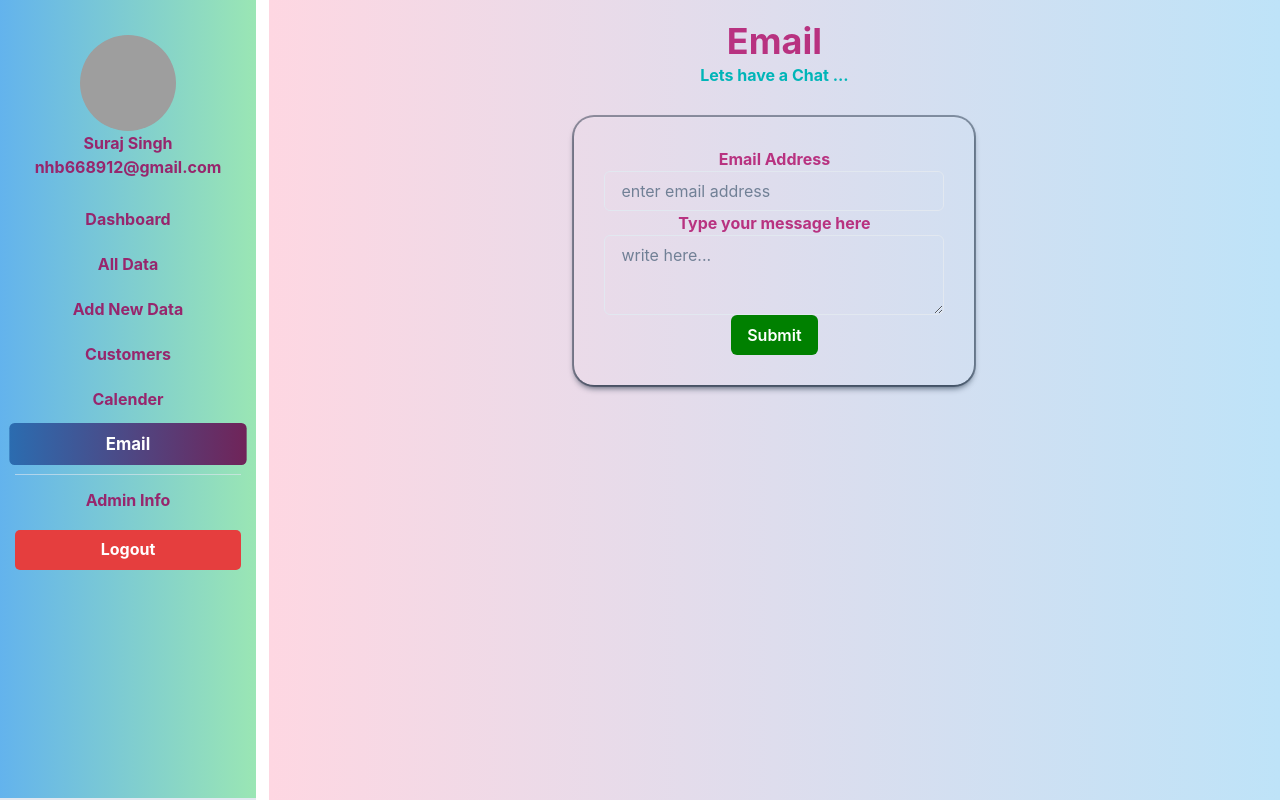
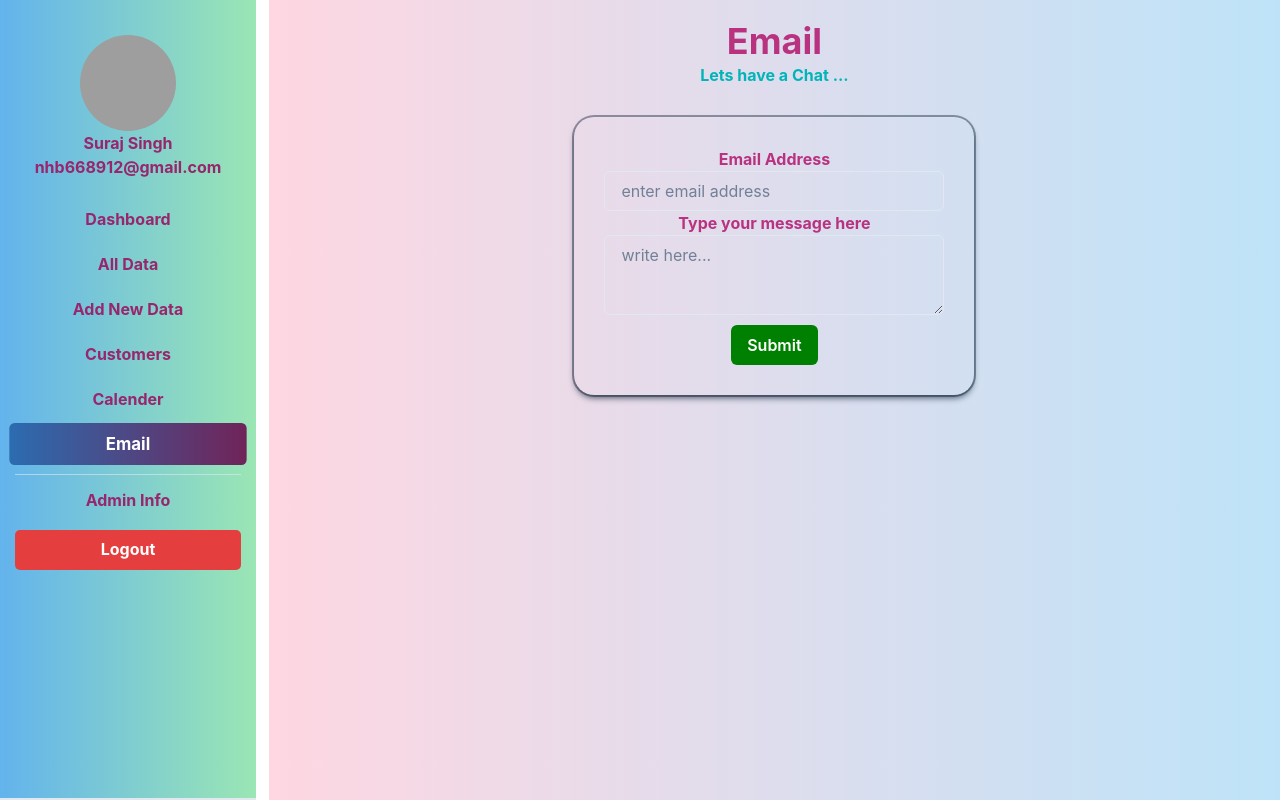
Before and after one commit to Suraj121704c/dashboard_coffee, a React (Create React App) app in the folder dashboard/: page /dashboard in a window 1280 px wide. Both pictures are taken after a click on the tab "Email". Built offline with nearby package versions, Linux system fonts and the light colour scheme; no server answers; grey boxes are pictures that could not be loaded.

Commit message:
EmailAdded

```diff
--- a/dashboard/src/Pages/Email.jsx
+++ b/dashboard/src/Pages/Email.jsx
@@ -83,7 +83,9 @@ const Email = () => {
                 isClosable: true,
                 position: "top",
               })
-            }>
+
+            }
+            mt={"10px"}>
             Submit
           </Button>
         </form>
```
